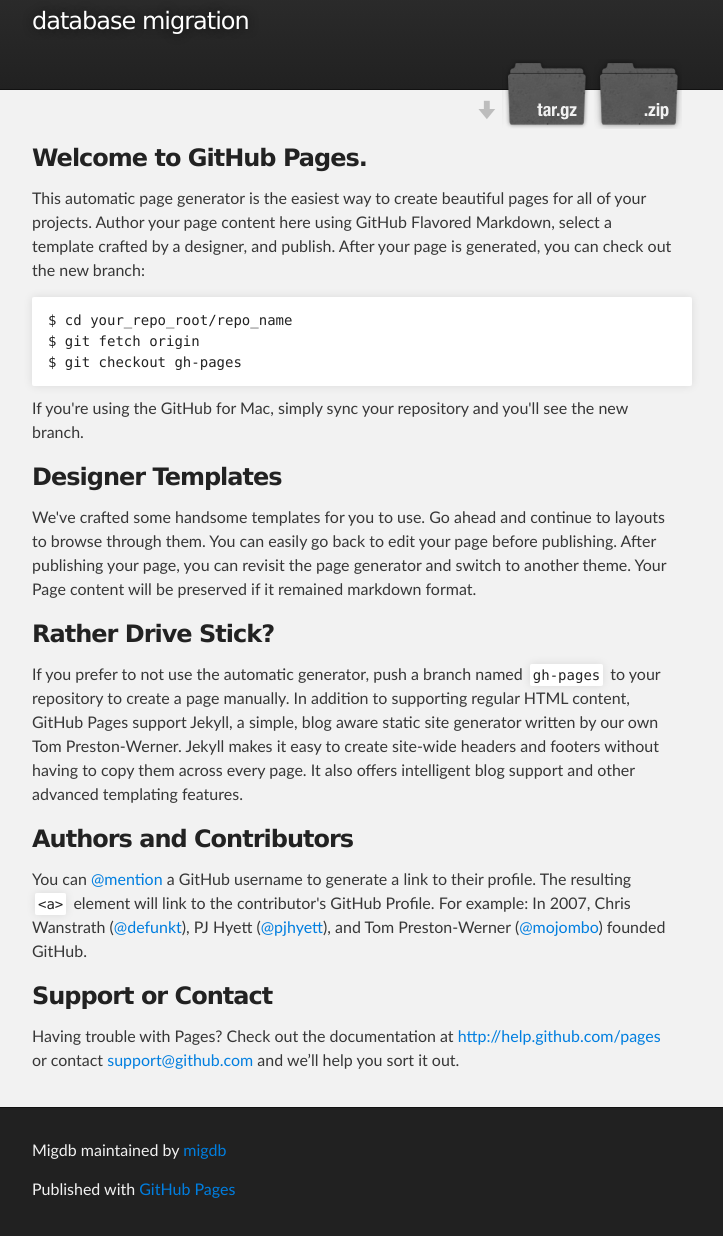
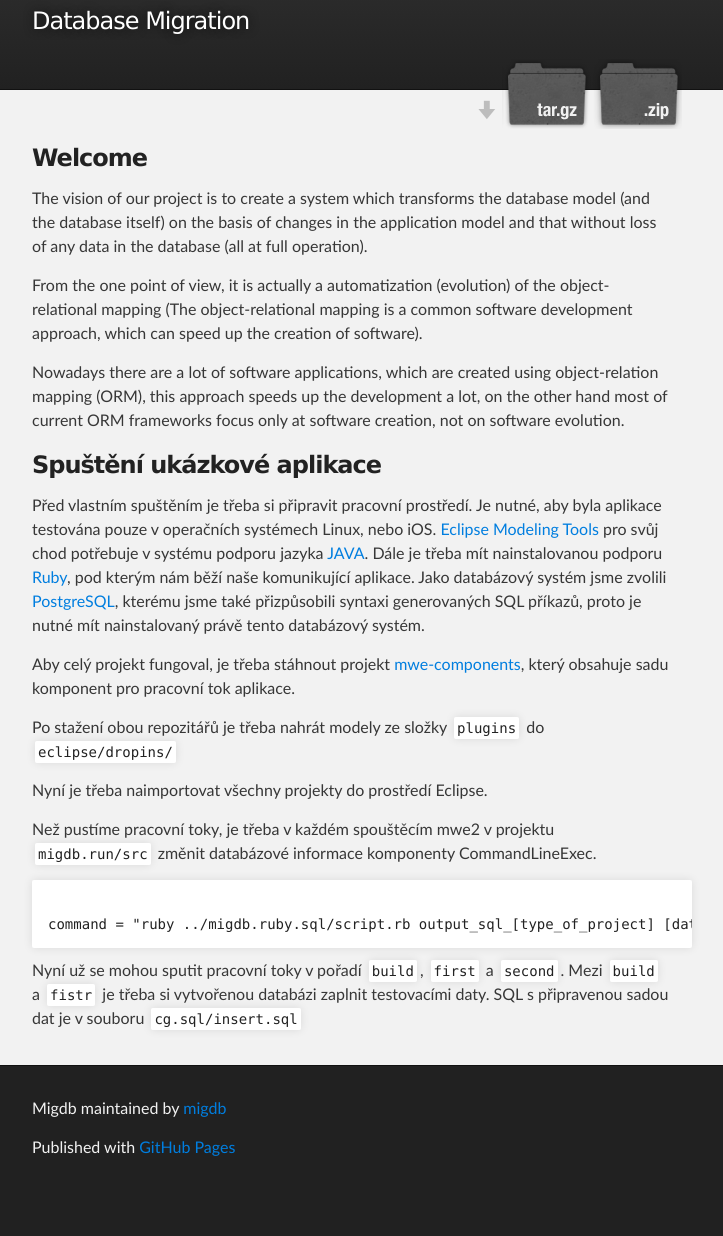
Before and after one commit to migdb/migdb, a plain HTML site: page index.html in a window 1280 px wide. Shown: the part 120-1356 px from the top of the page, without its empty margins (288-1011 px from the left). After the commit the page ends 1314 px from the top, so only its background shows below. Drawn offline with Linux system fonts and the light colour scheme.

Commit message:
Úprava souboru index.html. Přidání nového textového obsahu.

```diff
--- a/index.html
+++ b/index.html
@@ -19,7 +19,7 @@
           <a id="forkme_banner" href="https://github.com/migdb/migdb">View on GitHub</a>
 
           <h1 id="project_title">Migdb</h1>
-          <h2 id="project_tagline">database migration</h2>
+          <h2 id="project_tagline">Database Migration</h2>
 
             <section id="downloads">
               <a class="zip_download_link" href="https://github.com/migdb/migdb/zipball/master">Download this project as a .zip file</a>
@@ -31,32 +31,54 @@
     <!-- MAIN CONTENT -->
     <div id="main_content_wrap" class="outer">
       <section id="main_content" class="inner">
-        <h3>Welcome to GitHub Pages.</h3>
+        <h3>Welcome</h3>
 
-<p>This automatic page generator is the easiest way to create beautiful pages for all of your projects. Author your page content here using GitHub Flavored Markdown, select a template crafted by a designer, and publish. After your page is generated, you can check out the new branch:</p>
+<p>The vision of our project is to create a system which transforms the
+database model (and the database itself) on the basis of changes in the application
+model and that without loss of any data in the database (all at full operation).</p>
 
-<pre><code>$ cd your_repo_root/repo_name
-$ git fetch origin
-$ git checkout gh-pages
+<p>From the one point of view, it is actually a automatization (evolution) of the
+object-relational mapping (The object-relational mapping is a common software development
+approach, which can speed up the creation of software).</p>
+
+<p>Nowadays there are a lot of software applications, which are
+created using object-relation mapping (ORM), this approach speeds up the development a lot,
+on the other hand most of current ORM frameworks focus only at software creation, not on
+software evolution.</p>
+
+<h3>Spuštění ukázkové aplikace</h3>
+
+<p>Před vlastním spuštěním je třeba si připravit pracovní prostředí. Je nutné,
+aby byla aplikace testována pouze v operačních systémech Linux, nebo iOS.
+<a href="http://www.eclipse.org/downloads/packages/eclipse-modeling-tools/indigosr2" class="user-mention">Eclipse Modeling Tools</a> pro svůj
+chod potřebuje v systému podporu jazyka <a href="http://java.com/en/download/index.jsp" class="user-mention">JAVA</a>.
+Dále je třeba mít nainstalovanou podporu <a href="http://www.ruby-lang.org/en/downloads/" class="user-mention">Ruby</a>,
+pod kterým nám běží naše komunikující aplikace. Jako databázový
+systém jsme zvolili <a href="http://www.postgresql.org/download/" class="user-mention">PostgreSQL</a>,
+kterému jsme také přizpůsobili syntaxi generovaných SQL příkazů, proto je nutné mít
+nainstalovaný právě tento databázový systém.</p>
+
+<p>Aby celý projekt fungoval, je třeba stáhnout projekt <a href="https://github.com/migdb/mwe-components" class="user-mention">mwe-components</a>, který
+  obsahuje sadu komponent pro pracovní tok aplikace.
+</p>
+
+<p>Po stažení obou repozitářů je třeba nahrát modely ze složky <code>plugins</code> do <code>eclipse/dropins/</code></p>
+
+<p>Nyní je třeba naimportovat všechny projekty do prostředí Eclipse.</p>
+
+<p>Než pustíme pracovní toky, je třeba v každém spouštěcím mwe2 v projektu <code>migdb.run/src</code> změnit databázové
+  informace komponenty CommandLineExec.
+</p>
+<pre><code>
+command = "ruby ../migdb.ruby.sql/script.rb output_sql_[type_of_project] [database_name] [user_name] [user_password]"
 </code></pre>
 
-<p>If you're using the GitHub for Mac, simply sync your repository and you'll see the new branch.</p>
+<p>
+  Nyní už se mohou sputit pracovní toky v pořadí <code>build</code>, <code>first</code> a <code>second</code>. Mezi
+  <code>build</code> a <code>fistr</code> je třeba si vytvořenou databázi zaplnit testovacími daty. SQL s připravenou
+  sadou dat je v souboru <code>cg.sql/insert.sql</code>
+</p>
 
-<h3>Designer Templates</h3>
-
-<p>We've crafted some handsome templates for you to use. Go ahead and continue to layouts to browse through them. You can easily go back to edit your page before publishing. After publishing your page, you can revisit the page generator and switch to another theme. Your Page content will be preserved if it remained markdown format.</p>
-
-<h3>Rather Drive Stick?</h3>
-
-<p>If you prefer to not use the automatic generator, push a branch named <code>gh-pages</code> to your repository to create a page manually. In addition to supporting regular HTML content, GitHub Pages support Jekyll, a simple, blog aware static site generator written by our own Tom Preston-Werner. Jekyll makes it easy to create site-wide headers and footers without having to copy them across every page. It also offers intelligent blog support and other advanced templating features.</p>
-
-<h3>Authors and Contributors</h3>
-
-<p>You can <a href="https://github.com/blog/821" class="user-mention">@mention</a> a GitHub username to generate a link to their profile. The resulting <code>&lt;a&gt;</code> element will link to the contributor's GitHub Profile. For example: In 2007, Chris Wanstrath (<a href="https://github.com/defunkt" class="user-mention">@defunkt</a>), PJ Hyett (<a href="https://github.com/pjhyett" class="user-mention">@pjhyett</a>), and Tom Preston-Werner (<a href="https://github.com/mojombo" class="user-mention">@mojombo</a>) founded GitHub.</p>
-
-<h3>Support or Contact</h3>
-
-<p>Having trouble with Pages? Check out the documentation at <a href="http://help.github.com/pages">http://help.github.com/pages</a> or contact <a href="mailto:support@github.com">support@github.com</a> and we’ll help you sort it out.</p>
       </section>
     </div>
 
```
